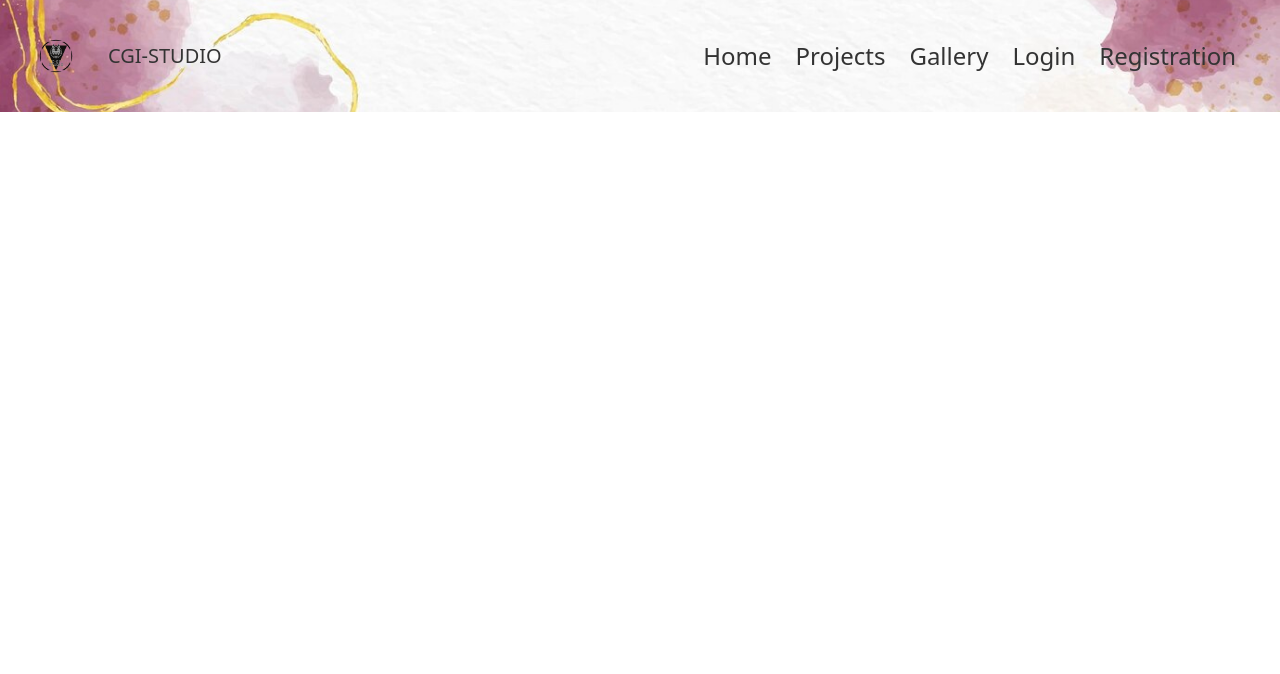
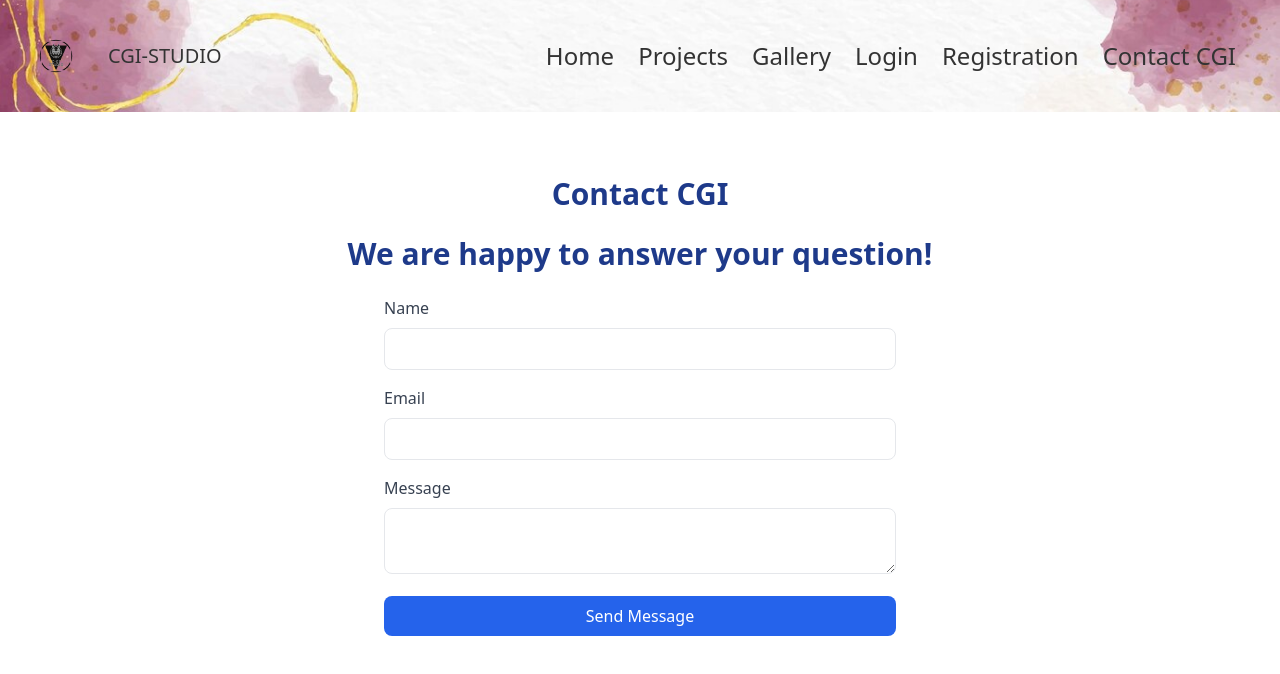
Before and after one commit to bakomans/cgistudio, a React (Create React App) app: page /contact-us in a window 1280 px wide. Shown: the top 674 px of the page. Built offline with nearby package versions, Linux system fonts and the light colour scheme; no server answers.

Commit message:
contact form and emailjs added

```diff
--- a/package.json
+++ b/package.json
@@ -9,6 +9,7 @@
     "@testing-library/react": "^13.4.0",
     "@testing-library/user-event": "^13.5.0",
     "aos": "^2.3.4",
+    "emailjs-com": "^3.2.0",
     "firebase": "^10.12.1",
     "react": "^18.3.1",
     "react-dom": "^18.3.1",
--- a/src/App.js
+++ b/src/App.js
@@ -8,6 +8,7 @@ import CheckoutPage from './pages/CheckoutPage';
 import HomePage from './pages/HomePage';
 import Projects from './pages/Projects';
 import Gallery from './pages/Gallery';
+import ContactUs from './pages/ContactUs';
 
 const App = () => {
   return (
@@ -21,6 +22,7 @@ const App = () => {
         <Route path="/checkout" element={<CheckoutPage />} /> {/* Corrected path */}
         <Route path="/projects" element={<Projects />} />
         <Route path="/gallery" element={<Gallery />} />
+        <Route path="/contact-us" element={<ContactUs />} /> {/* Add the new route */}
       </Routes>
     </Router>
   );
--- a/src/components/Navbar.js
+++ b/src/components/Navbar.js
@@ -71,6 +71,7 @@ const Navbar = () => {
               <NavLink to="/register" style={linkStyle} activeStyle={activeLinkStyle}>Registration</NavLink>
             </>
           )}
+          <NavLink to="/contact-us" style={linkStyle} activeStyle={activeLinkStyle}>Contact CGI</NavLink>
         </nav>
       </div>
     </header>
--- /dev/null
+++ b/src/pages/ContactUs.js
@@ -0,0 +1,86 @@
+import React, { useState } from 'react';
+import emailjs from 'emailjs-com';
+
+const ContactUs = () => {
+  const [formData, setFormData] = useState({
+    name: '',
+    email: '',
+    message: '',
+  });
+
+  const handleChange = (e) => {
+    const { name, value } = e.target;
+    setFormData((prevFormData) => ({
+      ...prevFormData,
+      [name]: value,
+    }));
+  };
+
+  const handleSubmit = (e) => {
+    e.preventDefault();
+    emailjs.sendForm('YOUR_SERVICE_ID', 'YOUR_TEMPLATE_ID', e.target, 'YOUR_USER_ID')
+      .then((result) => {
+        console.log(result.text);
+        alert('Message sent successfully!');
+        setFormData({
+          name: '',
+          email: '',
+          message: '',
+        });
+      }, (error) => {
+        console.log(error.text);
+        alert('Failed to send the message, please try again.');
+      });
+  };
+
+  return (
+    <section className="py-8 bg-white md:py-16 dark:bg-gray-900 antialiased">
+      <div className="max-w-screen-xl px-4 mx-auto 2xl:px-0">
+        <h2 className="text-3xl font-semibold text-center text-blue-900 dark:text-blue-200 mb-6">Contact CGI</h2>
+        <p className="text-3xl font-semibold text-center text-blue-900 dark:text-blue-200 mb-6">We are happy to answer your question!</p>
+        <form onSubmit={handleSubmit} className="max-w-lg mx-auto">
+          <div className="mb-4">
+            <label htmlFor="name" className="block text-gray-700 dark:text-gray-300 mb-2">Name</label>
+            <input
+              type="text"
+              id="name"
+              name="name"
+              value={formData.name}
+              onChange={handleChange}
+              required
+              className="w-full px-4 py-2 border rounded-lg focus:outline-none focus:border-blue-500"
+            />
+          </div>
+          <div className="mb-4">
+            <label htmlFor="email" className="block text-gray-700 dark:text-gray-300 mb-2">Email</label>
+            <input
+              type="email"
+              id="email"
+              name="email"
+              value={formData.email}
+              onChange={handleChange}
+              required
+              className="w-full px-4 py-2 border rounded-lg focus:outline-none focus:border-blue-500"
+            />
+          </div>
+          <div className="mb-4">
+            <label htmlFor="message" className="block text-gray-700 dark:text-gray-300 mb-2">Message</label>
+            <textarea
+              id="message"
+              name="message"
+              value={formData.message}
+              onChange={handleChange}
+              required
+              className="w-full px-4 py-2 border rounded-lg focus:outline-none focus:border-blue-500"
+            />
+          </div>
+          <button type="submit" className="w-full px-4 py-2 text-white bg-blue-600 rounded-lg hover:bg-blue-700 focus:outline-none focus:ring-4 focus:ring-blue-300 dark:focus:ring-blue-800">
+            Send Message
+          </button>
+        </form>
+      </div>
+    </section>
+  );
+};
+
+export default ContactUs;
```
Also changed, not shown: 1 other file (tests, documents, lock files or other folders).
